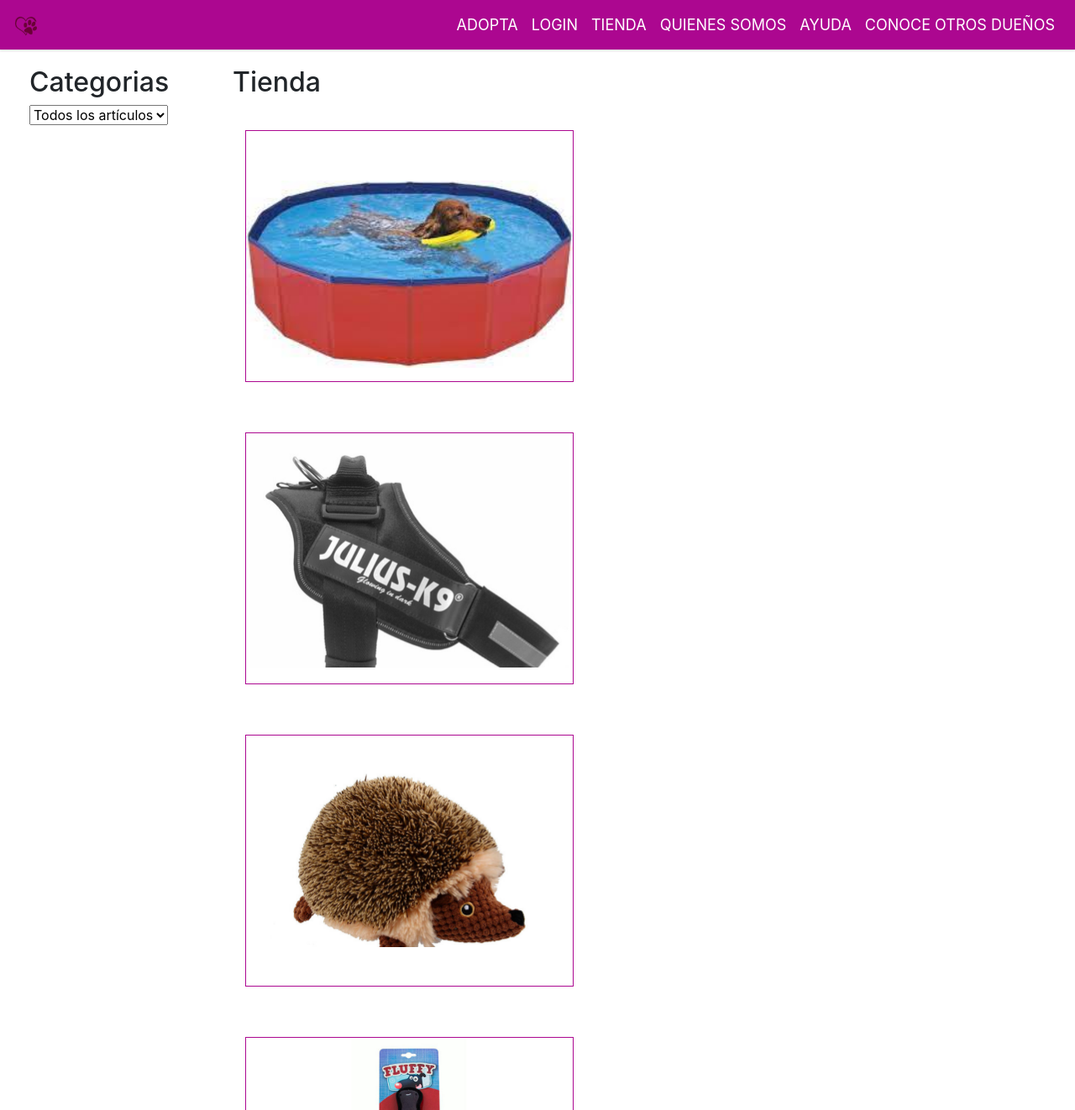
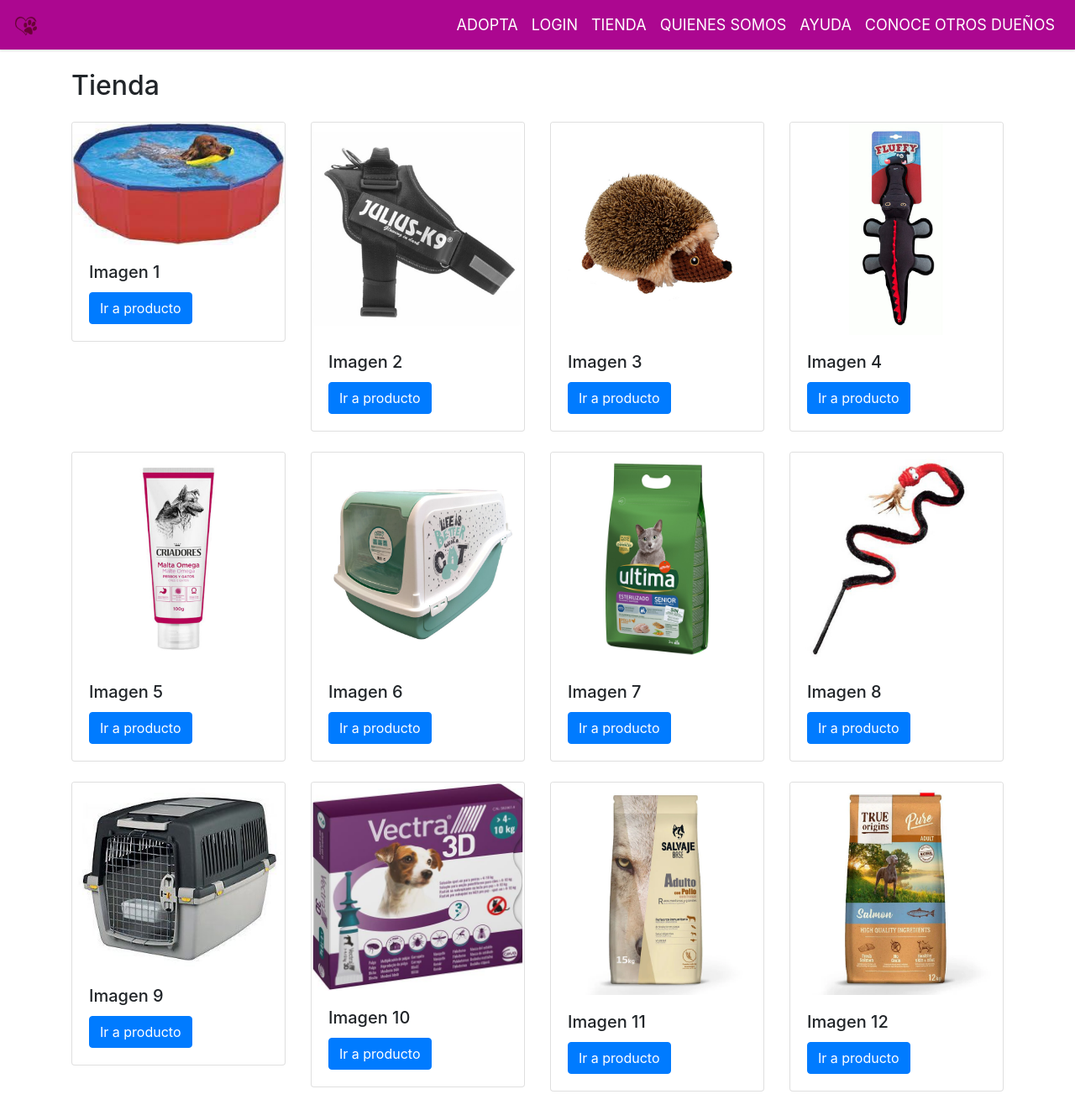
Before and after one commit to ignamart03/BeloveDogs_PHP, a PHP site: page /shop.php in a window 1280 px wide. Shown: the top 1322 px of the page at 84% size. Run offline with PHP 8.4, Linux system fonts and the light colour scheme.

Commit message:
Update shop.php

```diff
--- a/shop.php
+++ b/shop.php
@@ -8,7 +8,6 @@
     <!-- Bootstrap CSS -->
     <link href="https://stackpath.bootstrapcdn.com/bootstrap/4.5.2/css/bootstrap.min.css" rel="stylesheet">
     <link rel="stylesheet" href="styles/base.css">
-    <link rel="stylesheet" href="styles/shop.css">
 </head>
 
 <body>
@@ -43,135 +42,23 @@
         </div>
     </nav>
 
-    <div class="container">
-    <div class="sidebar">
-      <h2>Categorias</h2>
-      <select id="category-dropdown">
-        <option value="all">Todos los artículos</option>
-        <option value="perros">Para perros</option>
-        <option value="gatos">Para gatos</option>
-      </select>
+    <div class="container mt-4">
+        <h2 class="mb-4">Tienda</h2>
+        <div class="row">
+            <!-- Usaremos el ciclo for para simplificar la generación de las imágenes en la grilla -->
+            <?php for ($i=1; $i <= 16; $i++): ?>
+                <div class="col-lg-3 col-md-4 col-sm-6 mb-4">
+                    <div class="card">
+                        <img src="images/<?php echo $i; ?>.jpg" class="card-img-top" alt="Imagen <?php echo $i; ?>">
+                        <div class="card-body">
+                            <h5 class="card-title">Imagen <?php echo $i; ?></h5>
+                            <a href="#" class="btn btn-primary">Ir a producto</a>
+                        </div>
+                    </div>
+                </div>
+            <?php endfor; ?>
+        </div>
     </div>
-
-    <div class="content">
-      <h2>Tienda</h2>
-      <div class="image-container">
-
-        <div class="row">
-
-          <div class="parent">
-            <div class="child img_1">
-              <a id="img_txt" href="https://www.kiwoko.com/perros/accesorios-para-perros/juguetes-para-perros/summer-vibes-piscina-para-perros/SMV58901_M.html" target="_blank">Piscina para <br><br> perros</a>
-            </div>
-          </div>
-
-          <div class="parent">
-            <div class="child img_2">
-              <a id="img_txt" href="https://www.kiwoko.com/perros/accesorios-para-perros/julius-k9-idc-arnes-ergonomigo-negro-para-perros/JULJ16779_M.html" target="_blank">Arnes K9</a>
-            </div>
-          </div>
-
-          <div class="parent">
-            <div class="child img_3">
-              <a id="img_txt" href="https://www.kiwoko.com/peluches/fluffy-erizo-de-peluche-para-perros/FLF70448_M.html" target="_blank">Fluffy Erizo</a>
-            </div>
-          </div>
-
-          <div class="parent">
-            <div class="child img_4">
-              <a id="img_txt" href="https://www.kiwoko.com/peluches/fluffy-canvas-cocodrilo-de-peluche-para-perros/FLF16447_M.html" target="_blank">Fluffy Cocodrilo</a>
-            </div>
-          </div>
-
-        </div>
-
-        <div class="row">
-
-          <div class="parent">
-            <div class="child img_5">
-              <a id="img_txt" href="https://www.kiwoko.com/gatos/comida-para-gatos/maltas-y-hierbas/malta/criadores-malta-omega-3-y-6-para-gatos-y-perros/CRD32370_M.html" target="_blank">Malta Omega 3 y 6</a>
-            </div>
-          </div>
-
-          <div class="parent">
-            <div class="child img_6">
-              <a id="img_txt" href="https://www.kiwoko.com/gatos/higiene-para-gatos/areneros-y-bandejas/nova-clean-beta-toillete-arenero-para-gatos/NCL70697_M.html" target="_blank">Nova Clean Beta</a>
-            </div>
-          </div>
-
-          <div class="parent">
-            <div class="child img_7">
-              <a id="img_txt" href="https://www.elcorteingles.es/mascotas/A18063756-pienso-para-gatos-esterilizados-senior-ultima-senior-10-pollo/?parentCategoryId=999.20999297013" target="_blank">Ultima Esterilizados <br><br> (Pollo)</a>
-            </div>
-          </div>
-
-          <div class="parent">
-            <div class="child img_8">
-              <a id="img_txt" href="https://www.tiendanimal.es/kong-snake-teaser-peluche-para-gatos/KONJU03366_M.html" target="_blank">Kong Snake Teaser</a>
-            </div>
-          </div>
-
-        </div>
-
-        <div class="row">
-
-          <div class="parent">
-            <div class="child img_9">
-              <a id="img_txt" href="https://www.miscota.es/perros/trixie/gulliver-transport-n-4-52x51x72-cm-gris-cl-gris-16100" target="_blank">Transportín para <br><br> coche</a>
-            </div>
-          </div>
-
-          <div class="parent">
-            <div class="child img_10">
-              <a id="img_txt" href="https://www.miscota.es/perros/vectra/pr-171992" target="_blank">Antiparásitos <br><br> Vectra</a>
-            </div>
-          </div>
-
-          <div class="parent">
-            <div class="child img_11">
-              <a id="img_txt" href="https://www.tiendanimal.es/salvaje-base-adultos-pollo-pienso-para-perros/SAB0991_M.html" target="_blank">Salvaje (Pollo)</a>
-            </div>
-          </div>
-
-          <div class="parent">
-            <div class="child img_12">
-              <a id="img_txt" href="https://www.kiwoko.com/perros/comida-para-perros/pienso-seco-para-perros/pienso-natural/pienso-true-origins-pure-salmon-para-perros/TRU70969_M.html" target="_blank">True Origins <br><br> (Salmón)</a>
-            </div>
-          </div>
-
-        </div>
-
-        <div class="row">
-
-          <div class="parent">
-            <div class="child img_13">
-              <a id="img_txt" href="https://www.miscota.es/gatos/seresto/seresto-collar-32599" target="_blank">Seresto <br><br> antiparásitos</a>
-            </div>
-          </div>
-
-          <div class="parent">
-            <div class="child img_14">
-              <a id="img_txt" href="" target="_blank"></a>
-            </div>
-          </div>
-
-          <div class="parent">
-            <div class="child img_15">
-              <a id="img_txt" href="" target="_blank"></a>
-            </div>
-          </div>
-
-          <div class="parent">
-            <div class="child img_16">
-              <a id="img_txt" href="" target="_blank"></a>
-            </div>
-          </div>
-
-        </div>
-
-      </div>
-    </div>
-  </div>
 </body>
 
 </html>
```
